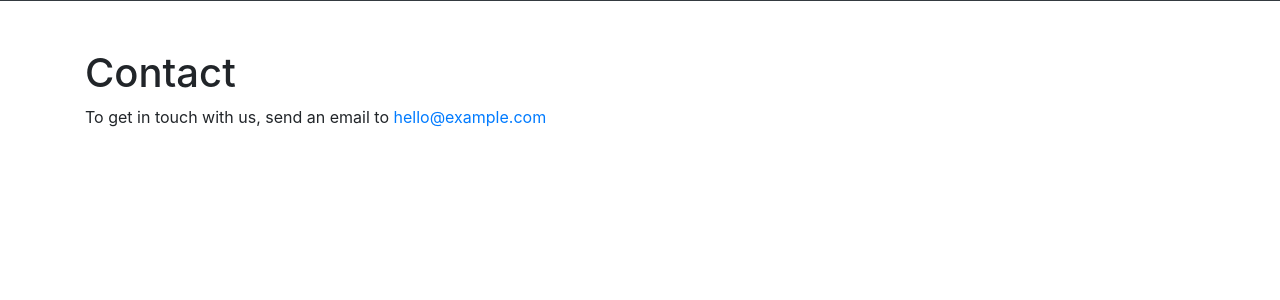
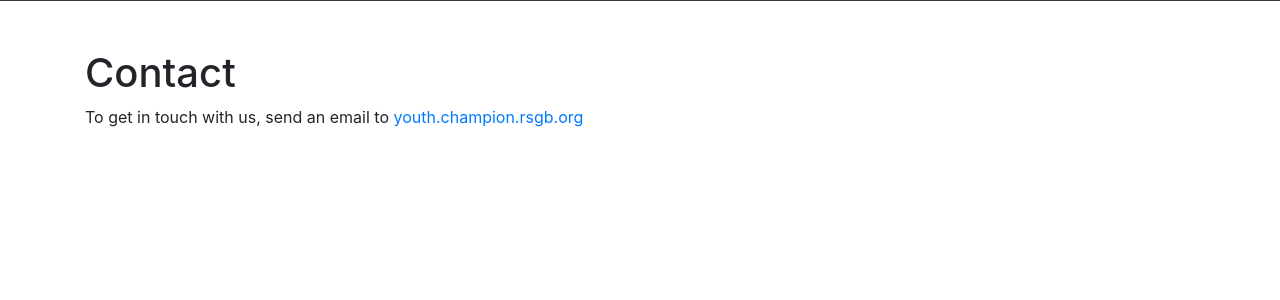
Before and after one commit to pe5er/youth.rsgb.org, a Jekyll site: the page built from contact.md, in a window 1280 px wide. Shown: the part 455-755 px from the top of the page. Built offline with Jekyll 4.4.1, drawn with Linux system fonts in a browser that asks for light colours; our own code applies the rules of GitHub Pages for plain Markdown files.

Commit message:
Update contact.md

```diff
--- a/contact.md
+++ b/contact.md
@@ -2,4 +2,4 @@
 title: Contact
 ---
 
-To get in touch with us, send an email to [hello@example.com](mailto:hello@example.com)
+To get in touch with us, send an email to [youth.champion.rsgb.org](mailto:youth.champion.rsgb.org)
```
